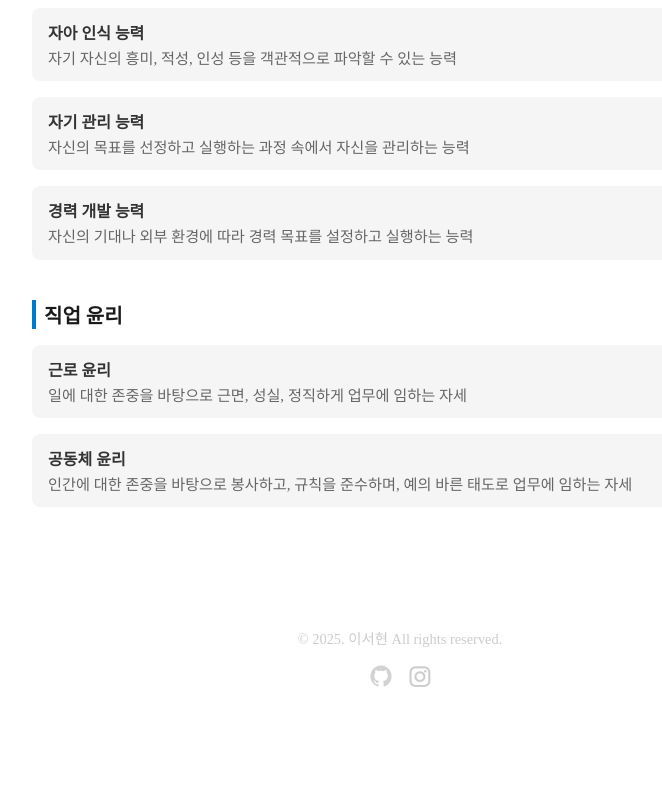
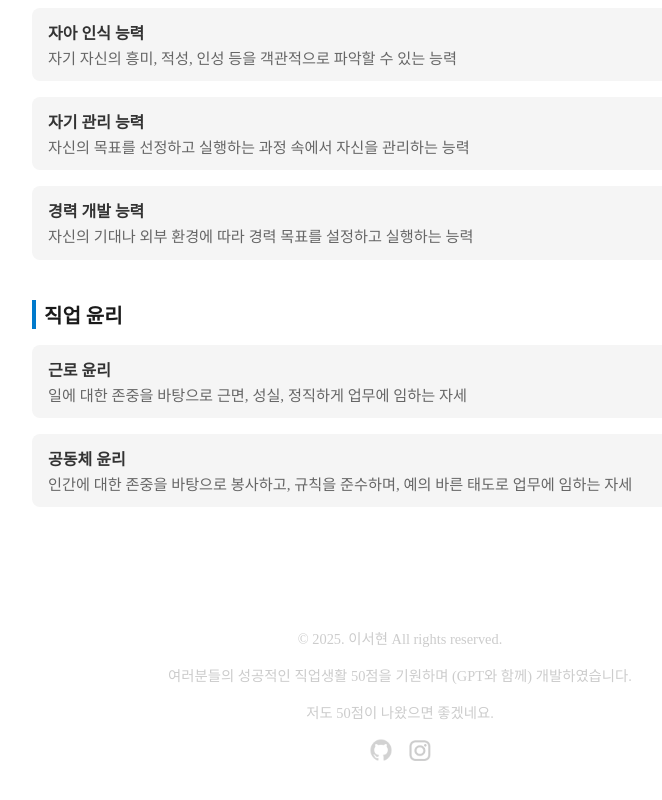
Before and after one commit to LSBeryl/jikgicho, a React (Vite) app: page / in a window 1280 px wide. Shown: the part 3544-4344 px from the top of the page, without its empty margins (240-902 px from the left). Before the commit the page ends 4300 px from the top, so only its background shows below. Built offline with nearby package versions, Linux system fonts and the light colour scheme; a web font is replaced by a local one.

Commit message:
chore: 푸터 메시지 추가

```diff
--- a/src/Footer.jsx
+++ b/src/Footer.jsx
@@ -4,6 +4,11 @@ export default function Footer() {
   return (
     <Wrapper>
       <div>&copy; 2025. 이서현 All rights reserved.</div>
+      <div>
+        여러분들의 성공적인 직업생활 50점을 기원하며 (GPT와 함께)
+        개발하였습니다.
+      </div>
+      <div>저도 50점이 나왔으면 좋겠네요.</div>
       <Sns>
         <div
           onClick={() => {
```
